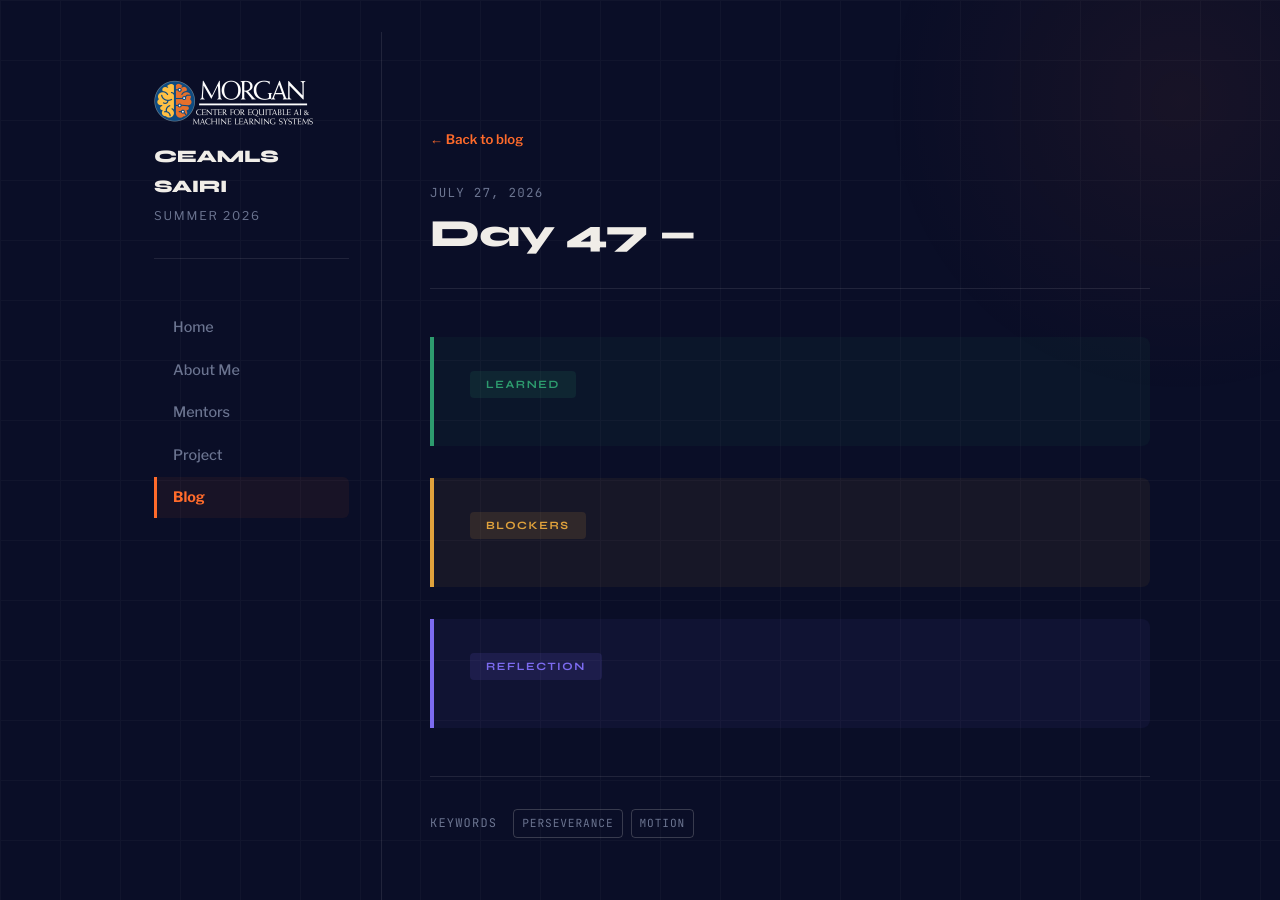
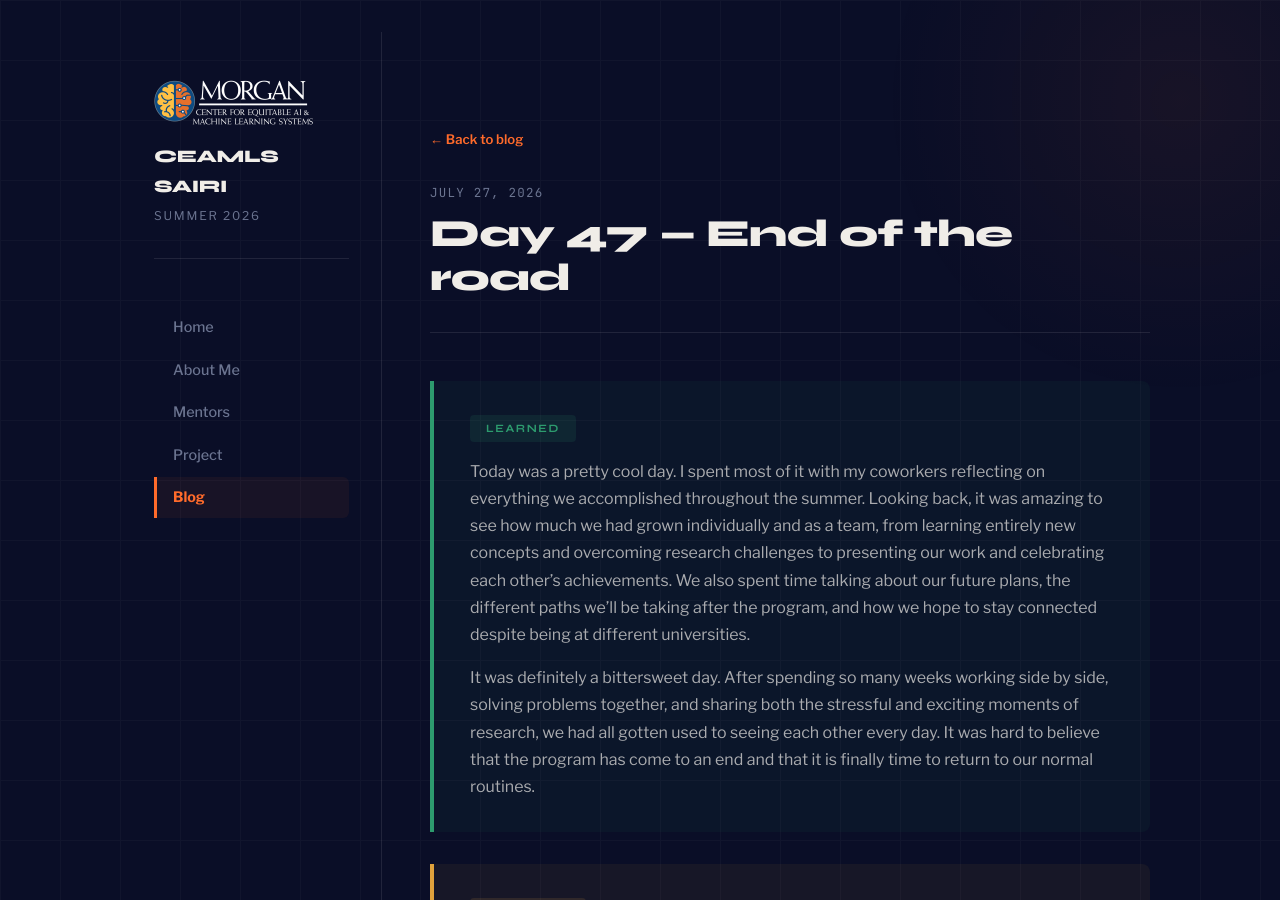
Before and after one commit to Bkaez/bkaezceamls26.github.io, a Jekyll site: the page built from _posts/2026-06-47-day-47.md, in a window 1280 px wide and 900 px high. Built offline with Jekyll 4.4.1, drawn with Linux system fonts in a browser that asks for light colours; some of the changed text lies outside the part shown.

Commit message:
Update 2026-06-47-day-47.md

```diff
--- a/_posts/2026-06-47-day-47.md
+++ b/_posts/2026-06-47-day-47.md
@@ -1,12 +1,17 @@
 ---
 layout: post
-title: "Day 47 — "
+title: "Day 47 — End of the road"
 date: 2026-07-27
 permalink: /day47.html
 tags: ["Perseverance", "Motion"]
 
 what_i_learned: |
+  Today was a pretty cool day. I spent most of it with my coworkers reflecting on everything we accomplished throughout the summer. Looking back, it was amazing to see how much we had grown individually and as a team, from learning entirely new concepts and overcoming research challenges to presenting our work and celebrating each other's achievements. We also spent time talking about our future plans, the different paths we'll be taking after the program, and how we hope to stay connected despite being at different universities.
+
+  It was definitely a bittersweet day. After spending so many weeks working side by side, solving problems together, and sharing both the stressful and exciting moments of research, we had all gotten used to seeing each other every day. It was hard to believe that the program has come to an end and that it is finally time to return to our normal routines.
 
 blockers: |
+  No major blockers today, just saying our goodbyes
 reflection: |
+  Saying goodbye was harder than I expected. Somewhere between the long days in the lab, the presentations, the laughs, and the challenges, these people became more than just teammates. I'll miss the conversations, the teamwork, and the friendships we built this summer.
 ---
```
